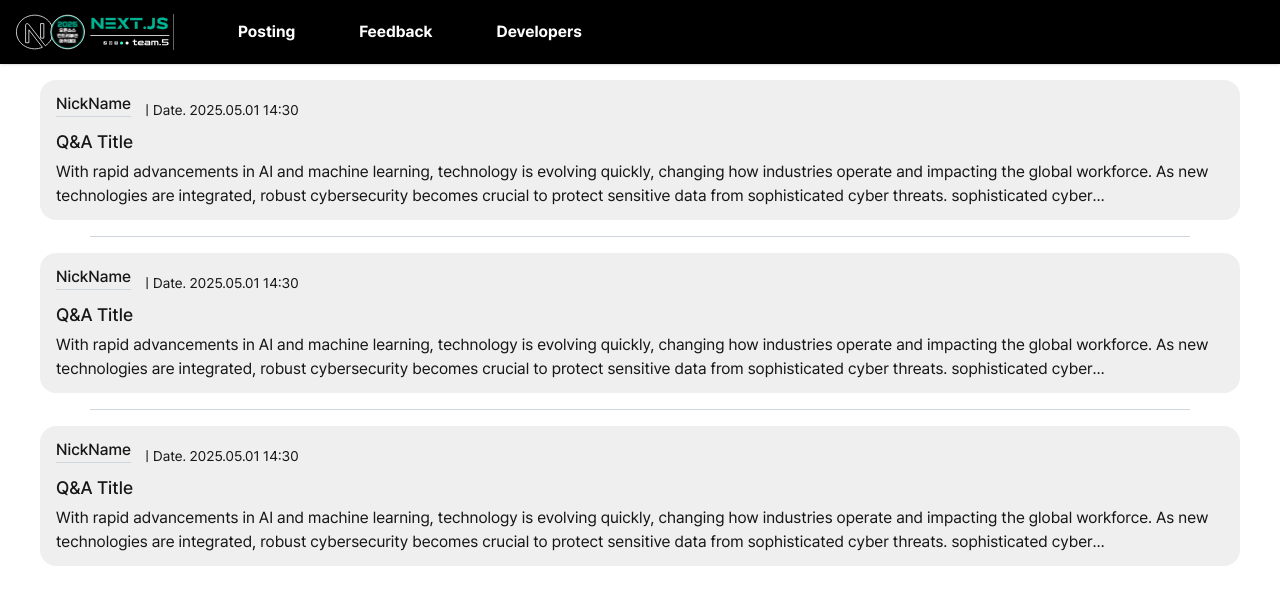
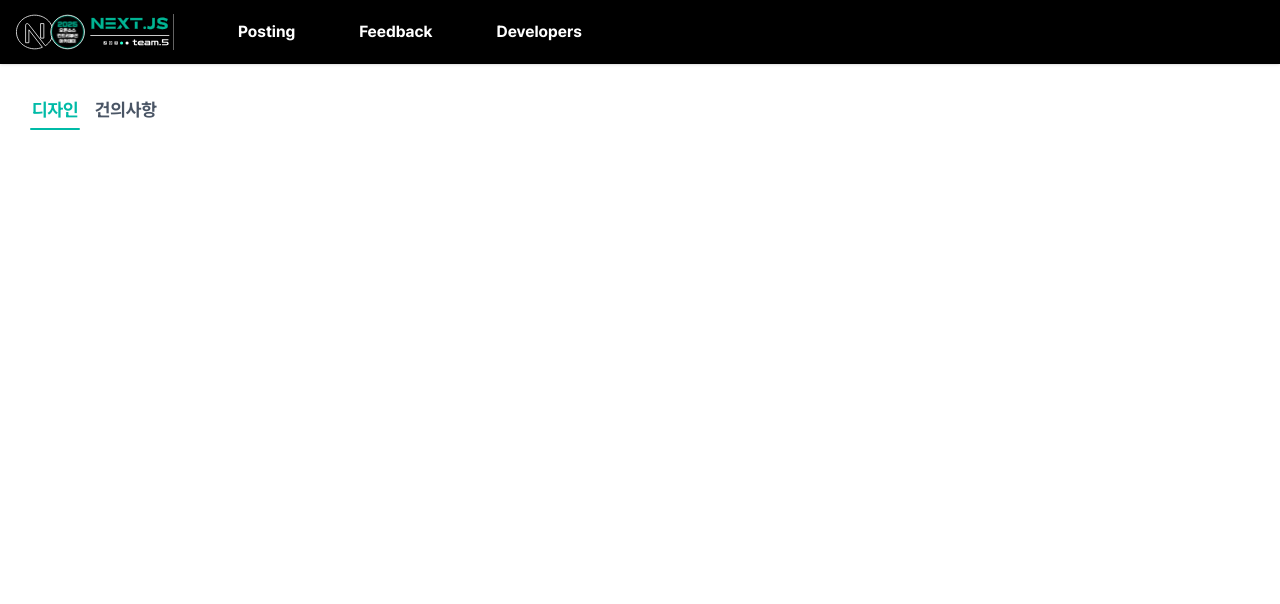
Before and after one commit to dpwls02142/ossca-team_nextjs, a Next.js app: page /qna in a window 1280 px wide. Shown: the top 604 px of the page. Built offline with nearby package versions, Linux system fonts and the light colour scheme.

Commit message:
Sync from team repo: d63ae0f14319ee6603d31a25238ca1b571232cf1

```diff
--- a/src/app/qna/QnaTemplate.tsx
+++ b/src/app/qna/QnaTemplate.tsx
@@ -0,0 +1,54 @@
+'use client';
+import { useState, useEffect } from 'react';
+import Giscus from './components/Giscus';
+import QnaTab from './components/QnaTab';
+
+function QnaTemplate() {
+	const tabs = ['디자인', '건의사항'];
+	const [activeTab, setActiveTab] = useState(tabs[0]); // 기본값은 첫 번째 탭 'Career'
+	const [activePosition, setActivePosition] = useState({
+		position: '',
+		width: '',
+	});
+	useEffect(() => {
+		switch (activeTab) {
+			case '디자인':
+				setActivePosition({ position: 'ml-5.5', width: 'w-12.5' });
+				break;
+			case '건의사항':
+				setActivePosition({ position: 'ml-21', width: 'w-16.5' });
+				break;
+			default:
+				setActivePosition({ position: 'ml-5.5', width: 'w-16' });
+				break;
+		}
+	}, [activeTab]);
+	return (
+		<div className="flex flex-col w-full h-full px-2 py-4 bg-white dark:bg-gray-900">
+			<QnaTab
+				tabs={tabs}
+				activeTab={activeTab}
+				setActiveTab={setActiveTab}
+				activePosition={activePosition}
+			/>
+			<section className="w-full h-full px-8 pt-10 dark:border-gray-700">
+				<Giscus
+					key={activeTab}
+					repo="2025-contribution-nextjs-team5/ossca-team_nextjs"
+					repoId="R_kgDOOoJCgw"
+					category="project"
+					categoryId="DIC_kwDOOoJCg84Cqrjc"
+					mapping="specific"
+					dataTerm={activeTab.toLowerCase()}
+					reactionsEnabled="0"
+					emitMetadata="0"
+					inputPosition="top"
+					theme="preferred_color_scheme"
+					lang="ko"
+					loading="lazy"
+				/>
+			</section>
+		</div>
+	);
+}
+export default QnaTemplate;
--- /dev/null
+++ b/src/app/qna/components/Giscus.tsx
@@ -0,0 +1,90 @@
+// components/Giscus.tsx
+'use client'; // 이 지시어는 App Router 환경에서 클라이언트 컴포넌트로 명시합니다. Pages Router에서는 선택 사항입니다.
+
+import React, { useEffect, useRef } from 'react';
+// import { useTheme } from 'next-themes'; // next-themes를 사용한다면 이 줄의 주석을 해제해주세요.
+
+interface GiscusProps {
+	repo: string; // "소유자명/저장소명"
+	repoId: string;
+	category: string;
+	categoryId: string;
+	mapping: string; // 예: "pathname", "url", "title", "og:title"
+	dataTerm?: string;
+	strict?: string; // 예: "0" (false) 또는 "1" (true)
+	reactionsEnabled?: string; // 예: "0" (false) 또는 "1" (true)
+	emitMetadata?: string; // 예: "0" (false) 또는 "1" (true)
+	inputPosition?: string; // 예: "top" 또는 "bottom"
+	theme?: string; // 예: "light", "dark", "preferred_color_scheme"
+	lang?: string; // 예: "ko", "en"
+	loading?: string; // 예: "lazy"
+}
+
+const Giscus: React.FC<GiscusProps> = ({
+	repo = '2025-contribution-nextjs-team5/ossca-team_nextjs',
+	repoId = 'R_kgDOOoJCgw',
+	category = 'project',
+	categoryId = 'DIC_kwDOOoJCg84Cqrjc',
+	dataTerm = 'frontend',
+	mapping = 'specific',
+	strict = '0',
+	reactionsEnabled = '1',
+	emitMetadata = '0',
+	inputPosition = 'bottom',
+	theme, // theme prop을 받습니다.
+	lang = 'ko',
+	loading = 'lazy',
+}) => {
+	const ref = useRef<HTMLDivElement>(null);
+
+	useEffect(() => {
+		const script = document.createElement('script');
+		script.src = 'https://giscus.app/client.js';
+		script.async = true;
+
+		// props로 받은 값들을 data-* 속성으로 설정
+		script.setAttribute('data-repo', repo);
+		script.setAttribute('data-repo-id', repoId);
+		script.setAttribute('data-category', category);
+		script.setAttribute('data-category-id', categoryId);
+		script.setAttribute('data-mapping', mapping);
+		script.setAttribute('data-term', dataTerm);
+		script.setAttribute('data-strict', strict);
+		script.setAttribute('data-reactions-enabled', reactionsEnabled);
+		script.setAttribute('data-emit-metadata', emitMetadata);
+		script.setAttribute('data-input-position', inputPosition);
+		script.setAttribute('data-theme', theme || 'preferred_color_scheme');
+		script.setAttribute('data-lang', lang);
+		script.setAttribute('data-loading', loading);
+		script.setAttribute('crossorigin', 'anonymous');
+
+		if (ref.current) {
+			ref.current.innerHTML = ''; // 기존 Giscus 인스턴스가 있다면 제거 (중복 방지)
+			ref.current.appendChild(script);
+		}
+
+		return () => {
+			if (ref.current && ref.current.firstChild) {
+				ref.current.removeChild(ref.current.firstChild);
+			}
+		};
+	}, [
+		repo,
+		repoId,
+		category,
+		categoryId,
+		mapping,
+		dataTerm,
+		strict,
+		reactionsEnabled,
+		emitMetadata,
+		inputPosition,
+		theme,
+		lang,
+		loading,
+	]);
+
+	return <div ref={ref} className="giscus" />;
+};
+
+export default Giscus;
--- /dev/null
+++ b/src/app/qna/components/QnaTab.tsx
@@ -0,0 +1,46 @@
+interface TabComponentProps {
+	tabs: string[]; // tabs는 문자열 배열입니다.
+	activeTab: string;
+	setActiveTab: (activeTab: string) => void;
+	activePosition?: {
+		position: string;
+		width: string;
+	};
+}
+
+const QnaTab = ({
+	tabs,
+	activeTab,
+	setActiveTab,
+	activePosition,
+}: TabComponentProps) => {
+	return (
+		<>
+			<div className="flex px-4">
+				{tabs.map((tab) => (
+					<div
+						key={tab}
+						className="relative px-2 pb-1 cursor-pointer"
+						onClick={() => setActiveTab(tab)}
+					>
+						<span
+							className={`
+               pretendard-700 transition-all duration-300 ease-in-out text-lg
+              ${activeTab === tab ? 'text-teal-500' : 'text-gray-600'}
+            `}
+						>
+							{tab}
+						</span>
+					</div>
+				))}
+			</div>
+			{activeTab && (
+				<div
+					className={`${activePosition?.width} ${activePosition?.position} h-0.5 bg-teal-500 rounded-full shadow-md transition-all duration-300 ease-in-out`}
+				/>
+			)}
+		</>
+	);
+};
+
+export default QnaTab;
--- a/src/app/qna/page.tsx
+++ b/src/app/qna/page.tsx
@@ -1,15 +1,5 @@
-import QnaPreviewCard from './components/QnaPreviewCard';
-function QnaPage() {
-	return (
-		<div className="w-full h-full px-10">
-			<div className="flex flex-col gap-4 items-center">
-				<QnaPreviewCard />
-				<hr className="h-[1px] w-11/12 border-gray-300" />
-				<QnaPreviewCard />
-				<hr className="h-[1px] w-11/12 border-gray-300" />
-				<QnaPreviewCard />
-			</div>
-		</div>
-	);
+import QnaTemplate from './QnaTemplate';
+
+export default function QnA() {
+	return <QnaTemplate />;
 }
-export default QnaPage;
--- a/tailwind.config.js
+++ /dev/null
@@ -1,11 +0,0 @@
-// tailwind.config.js
-/** @type {import('tailwindcss').Config} */
-module.exports = {
-	content: ['./app/**/*.{js,ts,jsx,tsx,mdx}'],
-	theme: {
-		extend: {
-			// 여기에 추가로 Tailwind CSS 테마 설정하면 됨다.
-		},
-	},
-	plugins: [import('@tailwindcss/line-clamp').default],
-};
```
